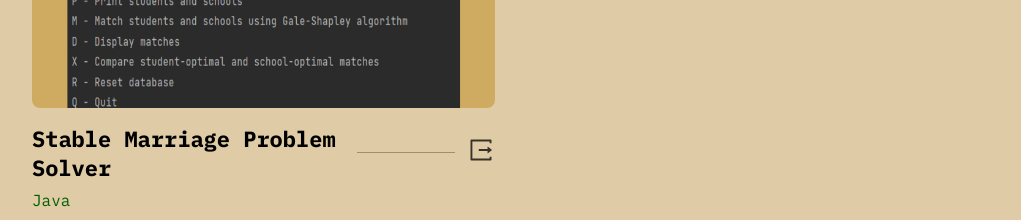
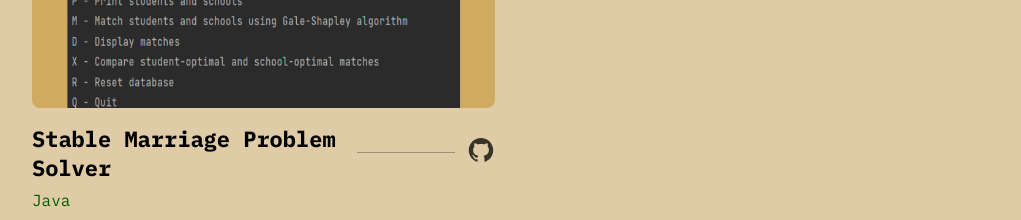
Before and after one commit to osman-sultan/osmansultan, a Next.js app: page / in a window 1280 px wide. Shown: the part 4120-4340 px from the top of the page, without its empty margins (159-1180 px from the left). Built offline with nearby package versions, Linux system fonts and the light colour scheme.

Commit message:
fix a link

```diff
--- a/components/home/projects/Projects.tsx
+++ b/components/home/projects/Projects.tsx
@@ -260,9 +260,8 @@ const projects = [
   {
     title: "Stable Marriage Problem Solver",
     imgSrc: "/project-imgs/smp.png",
-    code: "",
-    projectLink:
-      "https://www.figma.com/file/tdwsXc9MEZmhoZh29XSm42/Metro---Function-1?type=design&node-id=0-1&mode=design",
+    code: "https://www.figma.com/file/tdwsXc9MEZmhoZh29XSm42/Metro---Function-1?type=design&node-id=0-1&mode=design",
+    projectLink: "",
     tech: ["Java"],
     description: "Fun and relatable application of the Gale-Shapely Algorithm",
     modalContent: (
```
